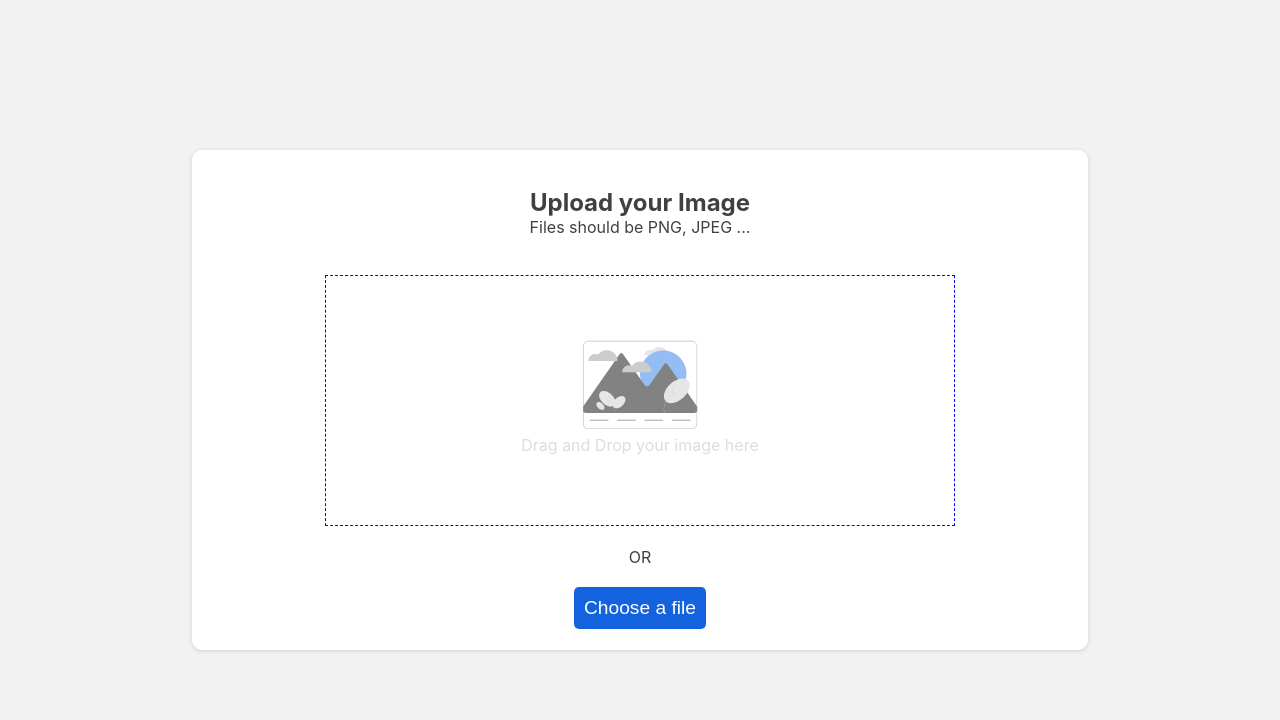
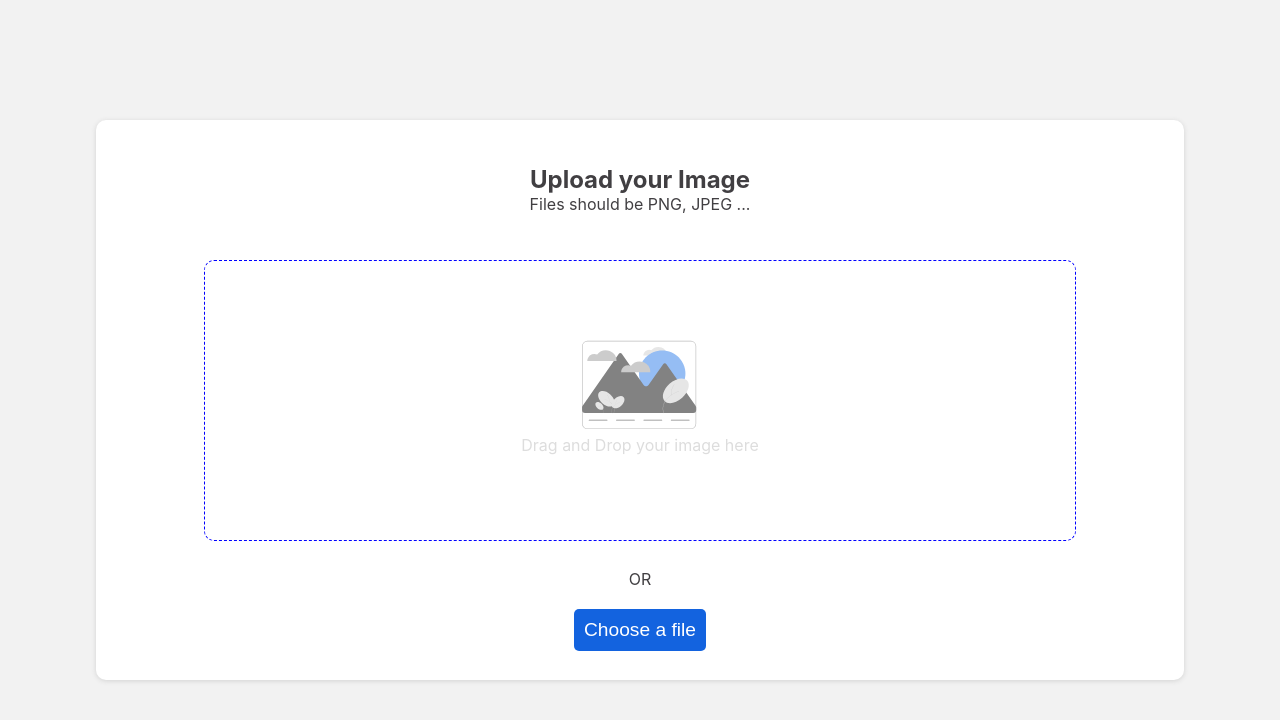
Before and after one commit to Alejo9601/image-uploader-frontend, a React (Create React App) app: page / in a window 1280 px wide. Shown: the top 720 px of the page. Built offline with nearby package versions, Linux system fonts and the light colour scheme.

Commit message:
Modified several styles

```diff
--- a/src/components/DragContainer.js
+++ b/src/components/DragContainer.js
@@ -3,8 +3,9 @@ import BackgroundImage from "./BackgroundImage";
 
 const StyledDiv = styled.div`
   height: 50%;
-  width: 70%;
+  width: 80%;
   border: 1px dashed blue;
+  border-radius: 10px;
   display: flex;
   flex-direction: column;
   justify-content: center;
--- a/src/pages/Drag.js
+++ b/src/pages/Drag.js
@@ -4,8 +4,8 @@ import ChooseFileButton from "../components/ChooseFileButton";
 import styled from "styled-components";
 
 const DragSection = styled.section`
-  width: 70%;
-  height: 500px;
+  width: 85%;
+  height: 70%;
   background-color: white;
   display: flex;
   justify-content: center;
```
